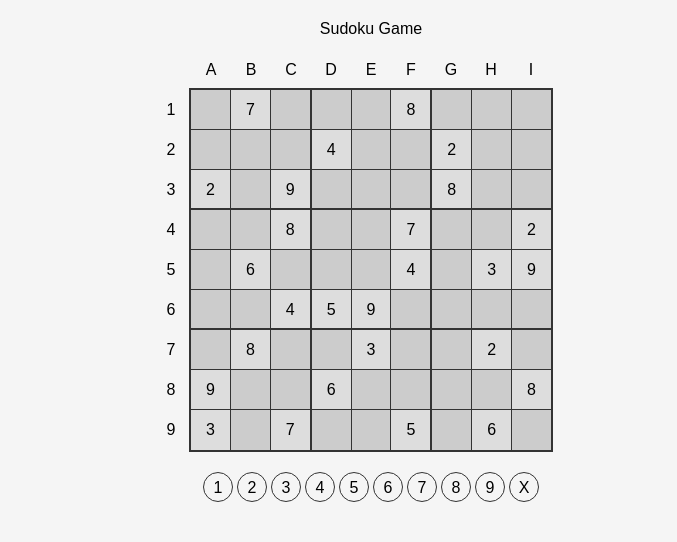
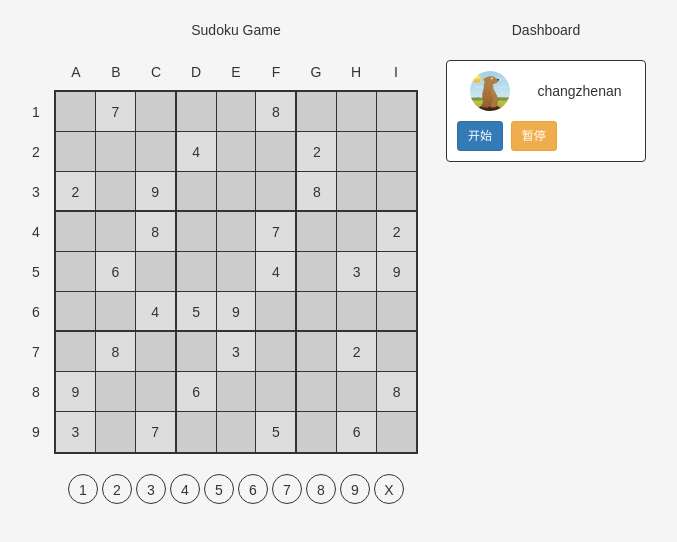
Before and after one commit to changzhn/sudoku, a React (Create React App) app: page / in a window 1280 px wide. Shown: the top 542 px of the page, without its empty margins (269-946 px from the left). Built offline with nearby package versions, Linux system fonts and the light colour scheme.

Commit message:
feat: 状态框

```diff
--- a/public/index.html
+++ b/public/index.html
@@ -4,7 +4,7 @@
     <meta charset="utf-8">
     <meta name="viewport" content="width=device-width, initial-scale=1">
     <link rel="shortcut icon" href="%PUBLIC_URL%/favicon.ico">
-    <!--
+    <link rel="stylesheet" href="https://cdn.jsdelivr.net/npm/bootstrap@3.3.7/dist/css/bootstrap.min.css" integrity="sha384-BVYiiSIFeK1dGmJRAkycuHAHRg32OmUcww7on3RYdg4Va+PmSTsz/K68vbdEjh4u" crossorigin="anonymous"> <!--
       Notice the use of %PUBLIC_URL% in the tag above.
       It will be replaced with the URL of the `public` folder during the build.
       Only files inside the `public` folder can be referenced from the HTML.
--- a/src/App.css
+++ b/src/App.css
@@ -1,6 +1,20 @@
 .App {
+  width: 650px;
+  margin: 0 auto;
   padding-top: 20px;
+  display: flex;
+  flex-direction: row;
+  flex-wrap: nowrap;
   text-align: center;
+}
+
+.left {
+  width: 380px;
+  margin-right: 20px;
+}
+
+.right {
+  width: 200px;
 }
 
 .App-logo {
--- a/src/App.tsx
+++ b/src/App.tsx
@@ -2,6 +2,7 @@ import React, { Component } from 'react';
 import Checkerboard from './components/Checkerboard';
 import ControllBar from './components/ControllBar';
 import BlockStatus from './components/BlockStatus';
+import GameStatus from './components/GameStatus';
 import { observer } from 'mobx-react';
 import pageStore, { SudokuStore } from './state';
 import * as events from './events';
@@ -31,13 +32,16 @@ export class App extends Component<IProps> {
             barClick={events.barClick.bind(this)}
           />
         </div>
-        {/* <div className="right">
+        <div className="right">
           Dashboard
-          <BlockStatus
+          <GameStatus
+            start={events.startGame.bind(this)}
+          />
+          {choosedBlock && <BlockStatus
             choosedBlock={choosedBlock}
             controllBar={controllBar}
-          />
-        </div> */}
+          />}
+        </div>
       </div>
     );
   }
--- /dev/null
+++ b/src/components/BlockStatus/index.tsx
@@ -0,0 +1,22 @@
+import * as React from 'react';
+import { IBlock } from '../../interface';
+import { Controll } from '../../state';
+import { rownames, colnames } from '../Checkerboard';
+
+interface IProps {
+  choosedBlock: IBlock | null;
+  controllBar: Controll[];
+}
+
+const BlockStatus: React.SFC<IProps> = ({ choosedBlock }) => {
+  const { rowKey, colKey, num } = choosedBlock as IBlock;
+  return (
+    <div className="game-status-container">
+      <h5>选中元素：</h5>
+      <p>位置：{ colnames[colKey] + ' ' + rownames[rowKey] }</p>
+      <p>填入：{ num }</p>
+    </div>
+  );
+};
+
+export default BlockStatus;
--- a/src/components/Checkerboard/index.tsx
+++ b/src/components/Checkerboard/index.tsx
@@ -3,8 +3,8 @@ import './index.css';
 import classnames from 'classnames';
 import { IBlock } from '../../interface';
 
-const rownames = '123456789';
-const colnames = 'ABCDEFGHI';
+export const rownames = '123456789';
+export const colnames = 'ABCDEFGHI';
 
 interface IProps {
   checkerboardData: IBlock[][];
--- /dev/null
+++ b/src/components/GameStatus/index.css
@@ -0,0 +1,23 @@
+.game-status-container {
+  background: #fff;
+  text-align: left;
+  margin: 20px 0;
+  padding: 10px;
+  border: 1px solid #333;
+  border-radius: 4px;
+}
+
+.game-user {
+  margin-bottom: 10px;
+  display: flex;
+  flex-direction: row;
+  flex-wrap: nowrap;
+  justify-content: space-around;
+  align-items: center;
+}
+
+.avatar {
+  widows: 40px;
+  height: 40px;
+  border-radius: 20px;
+}
--- /dev/null
+++ b/src/components/GameStatus/index.tsx
@@ -0,0 +1,22 @@
+import * as React from 'react';
+import './index.css';
+import avatar from '../../assets/avatar.jpeg';
+
+interface IProps {
+  start: () => void;
+}
+
+const GameStatus: React.SFC<IProps> = ({ start }) => {
+  return (
+    <div className="game-status-container">
+      <div className="game-user">
+        <img className="avatar" src={avatar} />
+        <span>changzhenan</span>
+      </div>
+      <button className="btn btn-primary btn-sm" onClick={start}>开始</button> &nbsp;
+      <button className="btn btn-warning btn-sm" onClick={start}>暂停</button>
+    </div>
+  );
+};
+
+export default GameStatus;
--- a/src/events.ts
+++ b/src/events.ts
@@ -1,6 +1,10 @@
 import { App } from './App';
 import { Controll } from './state';
 import { IBlock } from './interface';
+
+export function startGame(this: App) {
+  this.props.pageStore.startGame();
+}
 
 export function blockClick(this: App, block: IBlock) {
   if (block.isInitBlock) {
--- a/src/state.ts
+++ b/src/state.ts
@@ -52,7 +52,12 @@ export class SudokuStore {
 	@observable public checkerboardData: IBlock[][] = checkerboardData;
   @observable public controllBar: Controll[] = controllBar;
   @observable public choosedBlock: IBlock | null = null;
-  @observable public x: number = 0;
+
+  @action public startGame() {
+    this.checkerboardData = checkerboardData;
+    this.controllBar = controllBar;
+    this.choosedBlock = null;
+  }
 
   @action public chooseBlock(block: IBlock) {
     if (this.choosedBlock) {
@@ -102,7 +107,10 @@ export class SudokuStore {
   }
 
   @action public fillNum(num: number | null) {
-    const { rowKey, colKey } = this.choosedBlock as IBlock;
+    if (!this.choosedBlock) {
+      return;
+    }
+    const { rowKey, colKey } = this.choosedBlock;
     this.checkerboardData = this.checkerboardData.map(row => {
       row = row.map(col => {
         if (col.rowKey === rowKey && col.colKey === colKey) {
```
Also changed, not shown: src/assets/avatar.jpeg (added), src/components/BlockStatus/index.css (added).
